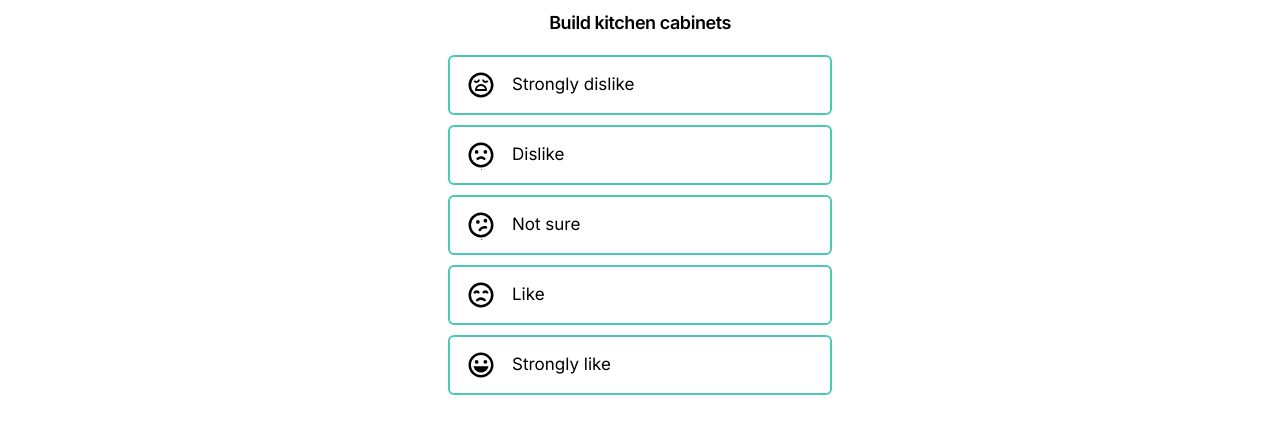
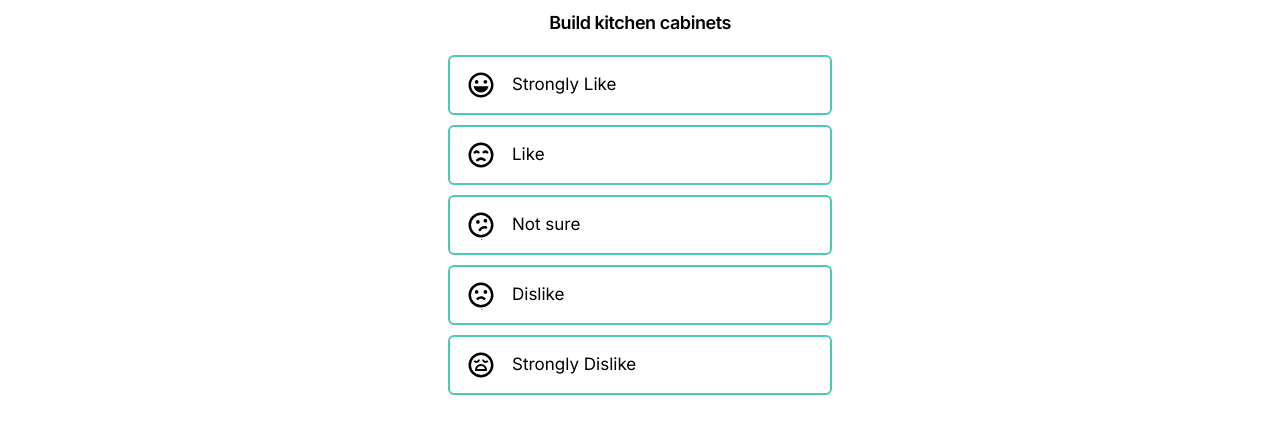
Before and after one commit to 01akhil/edetch, a React (Vite) app in the folder frontend/: page /pschometric-test in a window 1280 px wide. Shown: the part 237-667 px from the top of the page. Built offline with nearby package versions, Linux system fonts and the light colour scheme; sample sign-in values are in the browser's storage.

Commit message:
changed order of options

```diff
--- a/frontend/src/components/PsychometricTest.jsx
+++ b/frontend/src/components/PsychometricTest.jsx
@@ -13,7 +13,7 @@
 //         <path fillRule="evenodd" d="M12 2C6.477 2 2 6.477 2 12s4.477 10 10 10s10-4.477 10-10S17.523 2 12 2M4 12a8 8 0 1 1 16 0a8 8 0 0 1-16 0" clipRule="evenodd"></path>
 //       </g>
 //     </svg>
-//   ), // Strongly dislike
+//   ), // Strongly Like
 //   2: (
 //     <svg className="hover:fill-[white]" fill="currentColor" xmlns="http://www.w3.org/2000/svg" width={30} viewBox="0 0 24 24">
 //       <g fillRule="evenodd">
@@ -21,7 +21,7 @@
 //         <path fill="currentColor" d="M12 2c5.523 0 10 4.477 10 10s-4.477 10-10 10S2 17.523 2 12S6.477 2 12 2m0 2a8 8 0 1 0 0 16a8 8 0 0 0 0-16m0 9c1.267 0 2.427.473 3.308 1.25a1 1 0 1 1-1.324 1.5A3 3 0 0 0 12 15c-.761 0-1.455.282-1.984.75a1 1 0 1 1-1.323-1.5A5 5 0 0 1 12 13M8.5 8a1.5 1.5 0 1 1 0 3a1.5 1.5 0 0 1 0-3m7 0a1.5 1.5 0 1 1 0 3a1.5 1.5 0 0 1 0-3"></path>
 //       </g>
 //     </svg>
-//   ), // Dislike
+//   ), // Like
 //   3: (
 //     <svg className="hover:fill-[white]" fill="currentColor" xmlns="http://www.w3.org/2000/svg" width={30} viewBox="0 0 24 24">
 //       <g>
@@ -48,8 +48,8 @@
 
 
 // const options = [
-//   { id: 1, text: "Strongly dislike",emoji: optionEmojis[1] },
-//   { id: 2, text: "Dislike",emoji: optionEmojis[2] },
+//   { id: 1, text: "Strongly Like",emoji: optionEmojis[1] },
+//   { id: 2, text: "Like",emoji: optionEmojis[2] },
 //   { id: 3, text: "Not sure",emoji: optionEmojis[3] },
 //   { id: 4, text: "Like",  emoji: optionEmojis[4] },
 //   { id: 5, text: "Strongly like", emoji: optionEmojis[5]  },
@@ -268,297 +268,298 @@
 
 import React, { useState } from "react";
 import ProgressBar from "./ProgressBar";
-import { ChevronLeft,ChevronRight } from 'lucide-react';
+import { ChevronLeft,ChevronRight, Linkedin } from 'lucide-react';
 import {Footer} from './Footer';
 import { Navigate, useNavigate } from "react-router-dom";
+
 
 
 const PsychometricTest = () => {
 
   const navigate=useNavigate();
 
+
+
     const questions = [
     {
       text: "Build kitchen cabinets",
-      options: ["Strongly dislike", "Dislike", "Not sure", "Like", "Strongly like"],
+      options: ["Strongly Like", "Like", "Not sure", "Dislike", "Strongly Dislike"],
     },
     {
       text: "Lay brick or tile",
-      options: ["Strongly dislike", "Dislike", "Not sure", "Like", "Strongly like"],
+      options: ["Strongly Like", "Like", "Not sure", "Dislike", "Strongly Dislike"],
     },
     {
       text: "Develop a new medicine",
-      options: ["Strongly dislike", "Dislike", "Not sure", "Likely", "Strongly likely"],
+      options: ["Strongly Like", "Like", "Not sure", "Disikely", "Strongly Dislike"],
     },
     {
       text: "Study ways to reduce water pollution",
-      options: ["Strongly dislike", "Dislike", "Not sure", "Like", "Strongly like"],
+      options: ["Strongly Like", "Like", "Not sure", "Dislike", "Strongly Dislike"],
     },
 
     {
       text: "Write books or plays",
-      options: ["Strongly dislike", "Dislike", "Not sure", "Like", "Strongly like"],
+      options: ["Strongly Like", "Like", "Not sure", "Dislike", "Strongly Dislike"],
     },
 
     {
       text: "Play a musical instrument",
-      options: ["Strongly dislike", "Dislike", "Not sure", "Like", "Strongly like"],
+      options: ["Strongly Like", "Like", "Not sure", "Dislike", "Strongly Dislike"],
     },
 
     {
       text: "Teach an individual an exercise routine",
-      options: ["Strongly dislike", "Dislike", "Not sure", "Like", "Strongly like"],
+      options: ["Strongly Like", "Like", "Not sure", "Dislike", "Strongly Dislike"],
     },
 
     {
       text: "Help people with personal or emotional problems",
-      options: ["Strongly dislike", "Dislike", "Not sure", "Like", "Strongly like"],
+      options: ["Strongly Like", "Like", "Not sure","Dislike", "Strongly Dislike"],
     },
 
     {
       text: "Buy and sell stocks and bonds",
-      options: ["Strongly dislike", "Dislike", "Not sure", "Like", "Strongly like"],
+      options: ["Strongly Like", "Like", "Not sure","Dislike", "Strongly Dislike"],
     },
 
     {
       text: "Manage a retail store",
-      options: ["Strongly dislike", "Dislike", "Not sure", "Like", "Strongly like"],
+      options: ["Strongly Like", "Like", "Not sure","Dislike" ,"Strongly Dislike"],
     },
 
     {
       text: "Develop a spreadsheet using computer software",
-      options: ["Strongly dislike", "Dislike", "Not sure", "Like", "Strongly like"],
+      options: ["Strongly Like", "Like", "Not sure","Dislike", "Strongly Dislike"],
     },
 
     {
       text: "Proofread records or forms",
-      options: ["Strongly dislike", "Dislike", "Not sure", "Like", "Strongly like"],
+      options: ["Strongly Like", "Like", "Not sure", "Dislike", "Strongly Dislike"],
     },
 
     {
       text: "Repair household appliances",
-      options: ["Strongly dislike", "Dislike", "Not sure", "Like", "Strongly like"],
+      options: ["Strongly Like", "Like", "Not sure", "Dislike", "Strongly Dislike"],
     },
 
     {
       text: "Raise fish in a fish hatchery",
-      options: ["Strongly dislike", "Dislike", "Not sure", "Like", "Strongly like"],
+      options: ["Strongly Like", "Like", "Not sure", "Dislike", "Strongly Dislike"],
     },
 
     {
       text: "Conduct chemical experiments",
-      options: ["Strongly dislike", "Dislike", "Not sure", "Like", "Strongly like"],
+      options: ["Strongly Like", "Like", "Not sure","Dislike", "Strongly Dislike"],
     },
 
     {
       text: "Study the movement of planets",
-      options: ["Strongly dislike", "Dislike", "Not sure", "Like", "Strongly like"],
+      options: ["Strongly Like", "Like", "Not sure", "Dislike", "Strongly Dislike"],
     },
 
     {
       text: "Compose or arrange music",
-      options: ["Strongly dislike", "Dislike", "Not sure", "Like", "Strongly like"],
+      options: ["Strongly Like", "Like", "Not sure","Dislike", "Strongly Dislike"],
     },
 
     {
       text: "Draw pictures",
-      options: ["Strongly dislike", "Dislike", "Not sure", "Like", "Strongly like"],
+      options: ["Strongly Like", "Like", "Not sure", "Dislike", "Strongly Dislike"],
     },
 
     {
       text: "Give career guidance to people",
-      options: ["Strongly dislike", "Dislike", "Not sure", "Like", "Strongly like"],
+      options: ["Strongly Like", "Like", "Not sure", "Dislike", "Strongly Dislike"],
     },
 
     {
       text: "Perform rehabilitation therapy",
-      options: ["Strongly dislike", "Dislike", "Not sure", "Like", "Strongly like"],
+      options: ["Strongly Like", "Like", "Not sure","Dislike", "Strongly Dislike"],
     },
 
     {
       text: "Operate a beauty salon or barber shop",
-      options: ["Strongly dislike", "Dislike", "Not sure", "Like", "Strongly Like"],
+      options: ["Strongly Like", "Like", "Not sure","Dislike", "Strongly Dislike"],
     },
 
     {
       text: "Manage a department within a large company",
-      options: ["Strongly dislike", "Dislike", "Not sure", "Like", "Strongly Like"],
+      options: ["Strongly Like", "Like", "Not sure", "Dislike", "Strongly Dislike"],
     },
 
     {
       text: "Install software across computers on a large network",
-      options: ["Strongly dislike", "Dislike", "Not sure", "Like", "Strongly Like"],
+      options: ["Strongly Like", "Like", "Not sure", "Dislike", "Strongly Dislike"],
     },
 
     {
       text: "Operate a calculator",
-      options: ["Strongly dislike", "Dislike", "Not sure", "Like", "Strongly Like"],
+      options: ["Strongly Like", "Like", "Not sure","Dislike", "Strongly Dislike"],
     },
     {
       text: "Assemble electronic parts",
-      options: ["Strongly dislike", "Dislike", "Not sure", "Like", "Strongly Like"],
+      options: ["Strongly Like", "Like", "Not sure","Dislike", "Strongly Dislike"],
     },
     {
       text: "Drive a truck to deliver packages to offices and homes",
-      options: ["Strongly dislike", "Dislike", "Not sure", "Like", "Strongly Like"],
+      options: ["Strongly Like", "Like", "Not sure", "Dislike", "Strongly Dislike"],
     },
     {
       text: "Examine blood samples using a microscope",
-      options: ["Strongly dislike", "Dislike", "Not sure", "Like", "Strongly Like"],
+      options: ["Strongly Like", "Like", "Not sure", "Dislike", "Strongly Dislike"],
     },
     {
       text: "Investigate the cause of a fire",
-      options: ["Strongly dislike", "Dislike", "Not sure", "Like", "Strongly Like"],
+      options: ["Strongly Like", "Like", "Not sure", "Dislike", "Strongly Dislike"],
     },
     {
       text: "Create special effects for movies",
-      options: ["Strongly dislike", "Dislike", "Not sure", "Like", "Strongly Like"],
+      options: ["Strongly Like", "Like", "Not sure", "Dislike", "Strongly Dislike"],
     },
     {
       text: "Paint sets for plays",
-      options: ["Strongly dislike", "Dislike", "Not sure", "Like", "Strongly Like"],
+      options: ["Strongly Like", "Like", "Not sure", "Dislike", "Strongly Dislike"],
     },
     {
       text: "Do volunteer work at a non-profit organization",
-      options: ["Strongly dislike", "Dislike", "Not Sure", "Like", "Strongly Like"],
+      options: ["Strongly Like", "Like", "Not Sure","Dislike", "Strongly Dislike"],
     },
     {
       text: "Teach children how to play sports",
-      options: ["Strongly dislike", "Dislike", "Not Sure", "Like", "Strongly Like"],
+      options: ["Strongly Like", "Like", "Not Sure", "Dislike", "Strongly Dislike"],
     },
     {
       text: "Start your own business",
-      options: ["Strongly dislike", "Dislike", "Not Sure", "Like", "Strongly Like"],
+      options: ["Strongly Like", "Like", "Not Sure", "Dislike", "Strongly Dislike"],
     },
     {
       text: "Negotiate business contracts",
-      options: ["Strongly dislike", "Dislike", "Not Sure", "Like", "Strongly Like"],
+      options: ["Strongly Like", "Like", "Not Sure", "Dislike", "Strongly Dislike"],
     },
     {
       text: "Keep shipping and receiving records",
-      options: ["Strongly dislike", "Dislike", "Not Sure", "Like", "Strongly Like"],
+      options: ["Strongly Like", "Like", "Not Sure", "Dislike", "Strongly Dislike"],
     },
     {
       text: "Calculate the wages of employees",
-      options: ["Strongly dislike", "Dislike", "Not Sure", "Like", "Strongly Like"],
+      options: ["Strongly Like", "Like", "Not Sure","Dislike", "Strongly Dislike"],
     },
     {
       text: "Test the quality of parts before shipment",
-      options: ["Strongly dislike", "Dislike", "Not Sure", "Like", "Strongly Like"],
+      options: ["Strongly Like", "Like", "Not Sure", "Dislike", "Strongly Dislike"],
     },
     {
       text: "Repair and install locks",
-      options: ["Strongly dislike", "Dislike", "Not Sure", "Like", "Strongly Like"],
+      options: ["Strongly Like", "Like", "Not Sure","Dislike", "Strongly Dislike"],
     },
     {
       text: "Develop a way to better predict the weather",
-      options: ["Strongly dislike", "Dislike", "Not Sure", "Like", "Strongly Like"],
+      options: ["Strongly Like", "Like", "Not Sure", "Dislike", "Strongly Dislike"],
     },
     {
       text: "Work in a biology lab",
-      options: ["Strongly dislike", "Dislike", "Not Sure", "Like", "Strongly Like"],
+      options: ["Strongly Like", "Like", "Not Sure","Dislike", "Strongly Dislike"],
     },
     {
       text: "Write scripts for movies or television shows",
-      options: ["Strongly dislike", "Dislike", "Not Sure", "Like", "Strongly Like"],
+      options: ["Strongly Like", "Like", "Not Sure","Dislike", "Strongly Dislike"],
     },
     {
       text: "Perform jazz or tap dance",
-      options: ["Strongly dislike", "Dislike", "Not Sure", "Like", "Strongly Like"],
+      options: ["Strongly Like", "Like", "Not Sure", "Dislike", "Strongly Dislike"],
     },
     {
       text: "Teach sign language to people who are deaf or hard of hearing",
-      options: ["Strongly dislike", "Dislike", "Not Sure", "Like", "Strongly Like"],
+      options: ["Strongly Like", "Like", "Not Sure", "Dislike", "Strongly Dislike"],
     },
     {
       text: "Help conduct a group therapy session",
-      options: ["Strongly dislike", "Dislike", "Not Sure", "Like", "Strongly Like"],
+      options: ["Strongly Like", "Like", "Not Sure", "Dislike", "Strongly Dislike"],
     },
     {
       text: "Represent a client in a lawsuit",
-      options: ["Strongly dislike", "Dislike", "Not Sure", "Like", "Strongly Like"],
+      options: ["Strongly Like", "Like", "Not Sure", "Dislike", "Strongly Dislike"],
     },
     {
       text: "Market a new line of clothing",
-      options: ["Strongly dislike", "Dislike", "Not Sure", "Like", "Strongly Like"],
+      options: ["Strongly Like", "Like", "Not Sure", "Dislike", "Strongly Dislike"],
     },
     {
       text: "Inventory supplies using a hand-held computer",
-      options: ["Strongly dislike", "Dislike", "Not Sure", "Like", "Strongly Like"],
+      options: ["Strongly Like", "Like", "Not Sure", "Dislike", "Strongly Dislike"],
     },
     {
       text: "Record rent payments",
-      options: ["Strongly dislike", "Dislike", "Not Sure", "Like", "Strongly Like"],
+      options: ["Strongly Like", "Like", "Not Sure", "Dislike", "Strongly Dislike"],
     },
     {
       text: "Set up and operate machines to make products",
-      options: ["Strongly dislike", "Dislike", "Not Sure", "Like", "Strongly Like"],
+      options: ["Strongly Like", "Like", "Not Sure", "Dislike", "Strongly Dislike"],
     },
     {
       text: "Put out forest fires",
-      options: ["Strongly dislike", "Dislike", "Not Sure", "Like", "Strongly Like"],
+      options: ["Strongly Like", "Like", "Not Sure","Dislike", "Strongly Dislike"],
     },
     {
       text: "Invent a replacement for sugar",
-      options: ["Strongly dislike", "Dislike", "Not Sure", "Like", "Strongly Like"],
+      options: ["Strongly Like", "Like", "Not Sure", "Dislike", "Strongly Dislike"],
     },
     {
       text: "Do laboratory tests to identify diseases",
-      options: ["Strongly dislike", "Dislike", "Not Sure", "Like", "Strongly Like"],
+      options: ["Strongly Like", "Like", "Not Sure", "Dislike", "Strongly Dislike"],
     },
     {
       text: "Sing in a band",
-      options: ["Strongly dislike", "Dislike", "Not Sure", "Like", "Strongly Like"],
+      options: ["Strongly Like", "Like", "Not Sure", "Dislike", "Strongly Dislike"],
     },
     {
       text: "Edit movies",
-      options: ["Strongly dislike", "Dislike", "Not Sure", "Like", "Strongly Like"],
+      options: ["Strongly Like", "Like", "Not Sure", "Dislike", "Strongly Dislike"],
     },
     {
       text: "Take care of children at a day-care center",
-      options: ["Strongly dislike", "Dislike", "Not Sure", "Like", "Strongly Like"],
+      options: ["Strongly Like", "Like", "Not Sure", "Dislike", "Strongly Dislike"],
     },
     {
       text: "Teach a high-school class",
-      options: ["Strongly dislike", "Dislike", "Not Sure", "Like", "Strongly Like"],
+      options: ["Strongly Like", "Like", "Not Sure","Dislike", "Strongly Dislike"],
     },
     {
       text: "Sell merchandise at a department store",
-      options: ["Strongly dislike", "Dislike", "Not Sure", "Like", "Strongly Like"],
+      options: ["Strongly Like", "Like", "Not Sure", "Dislike", "Strongly Dislike"],
     },
     {
       text: "Manage a clothing store",
-      options: ["Strongly dislike", "Dislike", "Not Sure", "Like", "Strongly Like"],
+      options: ["Strongly Like", "Like", "Not Sure", "Dislike", "Strongly Dislike"],
     },
     {
       text: "Keep inventory records",
-      options: ["Strongly dislike", "Dislike", "Not Sure", "Like", "Strongly Like"],
+      options: ["Strongly Like", "Like", "Not Sure","Dislike", "Strongly Dislike"],
     },
     {
       text: "Stamp, sort, and distribute mail for an organization",
-      options: ["Strongly dislike", "Dislike", "Not Sure", "Like", "Strongly Like"],
+      options: ["Strongly Like", "Like", "Not Sure", "Dislike", "Strongly Dislike"],
     },
   ];
 
 
   const optionEmojis = {
   1: (
-    <svg className="hover:fill-[#4CC9B3]" fill="currentColor" xmlns="http://www.w3.org/2000/svg" width={30} viewBox="0 0 24 24">
-      <g>
-        <path d="M9.704 7.54a2 2 0 0 1-.318.712c-.184.263-.42.461-.72.541c-.298.08-.602.027-.893-.108a2 2 0 0 1-.631-.459l-1.131.986c.229.262.625.598 1.13.833c.51.237 1.183.393 1.914.197c.732-.196 1.236-.667 1.56-1.128c.319-.455.494-.944.561-1.286zm4.593 0c.03.154.13.444.318.712c.184.263.42.461.72.541c.298.08.602.027.893-.108c.298-.139.528-.34.631-.459l1.131.986a3.5 3.5 0 0 1-1.13.833c-.51.237-1.182.393-1.914.197c-.731-.196-1.236-.667-1.56-1.128a3.5 3.5 0 0 1-.56-1.286z"></path>
-        <path fillRule="evenodd" d="M8.641 12.641A4.75 4.75 0 0 1 16.75 16v.75h-9.5V16c0-1.26.5-2.468 1.391-3.359M12 12.75a3.25 3.25 0 0 0-3.162 2.5h6.324A3.25 3.25 0 0 0 12 12.75" clipRule="evenodd"></path>
-        <path fillRule="evenodd" d="M12 2C6.477 2 2 6.477 2 12s4.477 10 10 10s10-4.477 10-10S17.523 2 12 2M4 12a8 8 0 1 1 16 0a8 8 0 0 1-16 0" clipRule="evenodd"></path>
-      </g>
-    </svg>
-  ), // Strongly dislike
+    <svg className="hover:fill-[white]" fill="currentColor" xmlns="http://www.w3.org/2000/svg" width={30} viewBox="0 0 24 24">
+    <path className="hover:fill-[white]" fill="currentColor" d="M12 2C6.486 2 2 6.486 2 12s4.486 10 10 10s10-4.486 10-10S17.514 2 12 2m0 18c-4.411 0-8-3.589-8-8s3.589-8 8-8s8 3.589 8 8s-3.589 8-8 8"></path>
+    <circle  cx={8.5} cy={9.5} r={1.5} fill="currentColor"></circle>
+    <circle cx={15.493} cy={9.493} r={1.493} fill="currentColor"></circle>
+    <path fill="currentColor" d="M12 18c5 0 6-5 6-5H6s1 5 6 5"></path>
+  </svg>
+
+  ), // Strongly Like
   2: (
     <svg className="hover:fill-[white]" fill="currentColor" xmlns="http://www.w3.org/2000/svg" width={30} viewBox="0 0 24 24">
-      <g fillRule="evenodd">
-        <path fill="currentColor" d="m12.594 23.258l-.012.002l-.071.035l-.02.004l-.014-.004l-.071-.036q-.016-.004-.024.006l-.004.01l-.017.428l.005.02l.01.013l.104.074l.015.004l.012-.004l.104-.074l.012-.016l.004-.017l-.017-.427q-.004-.016-.016-.018m.264-.113l-.014.002l-.184.093l-.01.01l-.003.011l.018.43l.005.012l.008.008l.201.092q.019.005.029-.008l.004-.014l-.034-.614q-.005-.019-.02-.022m-.715.002a.02.02 0 0 0-.027.006l-.006.014l-.034.614q.001.018.017.024l.015-.002l.201-.093l.01-.008l.003-.011l.018-.43l-.003-.012l-.01-.01z"></path>
-        <path fill="currentColor" d="M12 2c5.523 0 10 4.477 10 10s-4.477 10-10 10S2 17.523 2 12S6.477 2 12 2m0 2a8 8 0 1 0 0 16a8 8 0 0 0 0-16m0 9c1.267 0 2.427.473 3.308 1.25a1 1 0 1 1-1.324 1.5A3 3 0 0 0 12 15c-.761 0-1.455.282-1.984.75a1 1 0 1 1-1.323-1.5A5 5 0 0 1 12 13M8.5 8a1.5 1.5 0 1 1 0 3a1.5 1.5 0 0 1 0-3m7 0a1.5 1.5 0 1 1 0 3a1.5 1.5 0 0 1 0-3"></path>
-      </g>
-    </svg>
-  ), // Dislike
+    <path d="M8.36 15.33a1 1 0 0 0-.13 1.4a1 1 0 0 0 1.41.13a3.76 3.76 0 0 1 4.72 0a1 1 0 0 0 .64.23a1 1 0 0 0 .64-1.76a5.81 5.81 0 0 0-7.28 0m.85-4.79a1 1 0 0 0 1.41 0a1 1 0 0 0 0-1.41a3.08 3.08 0 0 0-4.24 0a1 1 0 1 0 1.41 1.41a1 1 0 0 1 1.42 0M12 2a10 10 0 1 0 10 10A10 10 0 0 0 12 2m0 18a8 8 0 1 1 8-8a8 8 0 0 1-8 8m5.62-10.87a3.08 3.08 0 0 0-4.24 0a1 1 0 0 0 1.41 1.41a1 1 0 0 1 1.42 0a1 1 0 0 0 1.41 0a1 1 0 0 0 0-1.41"></path>
+  </svg>
+
+  ), // Like
   3: (
     <svg className="hover:fill-[white]" fill="currentColor" xmlns="http://www.w3.org/2000/svg" width={30} viewBox="0 0 24 24">
       <g>
@@ -569,16 +570,20 @@ const PsychometricTest = () => {
   ), // Unsure
   4: (
     <svg className="hover:fill-[white]" fill="currentColor" xmlns="http://www.w3.org/2000/svg" width={30} viewBox="0 0 24 24">
-      <path d="M8.36 15.33a1 1 0 0 0-.13 1.4a1 1 0 0 0 1.41.13a3.76 3.76 0 0 1 4.72 0a1 1 0 0 0 .64.23a1 1 0 0 0 .64-1.76a5.81 5.81 0 0 0-7.28 0m.85-4.79a1 1 0 0 0 1.41 0a1 1 0 0 0 0-1.41a3.08 3.08 0 0 0-4.24 0a1 1 0 1 0 1.41 1.41a1 1 0 0 1 1.42 0M12 2a10 10 0 1 0 10 10A10 10 0 0 0 12 2m0 18a8 8 0 1 1 8-8a8 8 0 0 1-8 8m5.62-10.87a3.08 3.08 0 0 0-4.24 0a1 1 0 0 0 1.41 1.41a1 1 0 0 1 1.42 0a1 1 0 0 0 1.41 0a1 1 0 0 0 0-1.41"></path>
+      <g fillRule="evenodd">
+        <path fill="currentColor" d="m12.594 23.258l-.012.002l-.071.035l-.02.004l-.014-.004l-.071-.036q-.016-.004-.024.006l-.004.01l-.017.428l.005.02l.01.013l.104.074l.015.004l.012-.004l.104-.074l.012-.016l.004-.017l-.017-.427q-.004-.016-.016-.018m.264-.113l-.014.002l-.184.093l-.01.01l-.003.011l.018.43l.005.012l.008.008l.201.092q.019.005.029-.008l.004-.014l-.034-.614q-.005-.019-.02-.022m-.715.002a.02.02 0 0 0-.027.006l-.006.014l-.034.614q.001.018.017.024l.015-.002l.201-.093l.01-.008l.003-.011l.018-.43l-.003-.012l-.01-.01z"></path>
+        <path fill="currentColor" d="M12 2c5.523 0 10 4.477 10 10s-4.477 10-10 10S2 17.523 2 12S6.477 2 12 2m0 2a8 8 0 1 0 0 16a8 8 0 0 0 0-16m0 9c1.267 0 2.427.473 3.308 1.25a1 1 0 1 1-1.324 1.5A3 3 0 0 0 12 15c-.761 0-1.455.282-1.984.75a1 1 0 1 1-1.323-1.5A5 5 0 0 1 12 13M8.5 8a1.5 1.5 0 1 1 0 3a1.5 1.5 0 0 1 0-3m7 0a1.5 1.5 0 1 1 0 3a1.5 1.5 0 0 1 0-3"></path>
+      </g>
     </svg>
   ), // Like
   5: (
-    <svg className="hover:fill-[white]" fill="currentColor" xmlns="http://www.w3.org/2000/svg" width={30} viewBox="0 0 24 24">
-      <path className="hover:fill-[white]" fill="currentColor" d="M12 2C6.486 2 2 6.486 2 12s4.486 10 10 10s10-4.486 10-10S17.514 2 12 2m0 18c-4.411 0-8-3.589-8-8s3.589-8 8-8s8 3.589 8 8s-3.589 8-8 8"></path>
-      <circle  cx={8.5} cy={9.5} r={1.5} fill="currentColor"></circle>
-      <circle cx={15.493} cy={9.493} r={1.493} fill="currentColor"></circle>
-      <path fill="currentColor" d="M12 18c5 0 6-5 6-5H6s1 5 6 5"></path>
-    </svg>
+    <svg className="hover:fill-[#4CC9B3]" fill="currentColor" xmlns="http://www.w3.org/2000/svg" width={30} viewBox="0 0 24 24">
+    <g>
+      <path d="M9.704 7.54a2 2 0 0 1-.318.712c-.184.263-.42.461-.72.541c-.298.08-.602.027-.893-.108a2 2 0 0 1-.631-.459l-1.131.986c.229.262.625.598 1.13.833c.51.237 1.183.393 1.914.197c.732-.196 1.236-.667 1.56-1.128c.319-.455.494-.944.561-1.286zm4.593 0c.03.154.13.444.318.712c.184.263.42.461.72.541c.298.08.602.027.893-.108c.298-.139.528-.34.631-.459l1.131.986a3.5 3.5 0 0 1-1.13.833c-.51.237-1.182.393-1.914.197c-.731-.196-1.236-.667-1.56-1.128a3.5 3.5 0 0 1-.56-1.286z"></path>
+      <path fillRule="evenodd" d="M8.641 12.641A4.75 4.75 0 0 1 16.75 16v.75h-9.5V16c0-1.26.5-2.468 1.391-3.359M12 12.75a3.25 3.25 0 0 0-3.162 2.5h6.324A3.25 3.25 0 0 0 12 12.75" clipRule="evenodd"></path>
+      <path fillRule="evenodd" d="M12 2C6.477 2 2 6.477 2 12s4.477 10 10 10s10-4.477 10-10S17.523 2 12 2M4 12a8 8 0 1 1 16 0a8 8 0 0 1-16 0" clipRule="evenodd"></path>
+    </g>
+  </svg>
   ), // Strongly Like
 };
 
@@ -587,14 +592,35 @@ const PsychometricTest = () => {
   const [selectedOptions, setSelectedOptions] = useState(Array(questions.length).fill(undefined));
   const [answerString, setAnswerString] = useState("");
 
+  // const handleOptionSelect = (optionIndex) => {
+  //   const updatedSelections = [...selectedOptions];
+  //   updatedSelections[currentQuestionIndex] = optionIndex;
+  //   setSelectedOptions(updatedSelections);
+
+  //   // Update the answer string
+  //   const updatedAnswers = updatedSelections
+  //     .map((opt) => (opt !== undefined ? String(opt + 1) : "-"))
+  //     .join("");
+  //   setAnswerString(updatedAnswers);
+
+  //   // Automatically move to the next question if not the last one
+  //   if (currentQuestionIndex < questions.length - 1) {
+  //     setCurrentQuestionIndex(currentQuestionIndex + 1);
+  //   }
+  // };
+
   const handleOptionSelect = (optionIndex) => {
     const updatedSelections = [...selectedOptions];
     updatedSelections[currentQuestionIndex] = optionIndex;
     setSelectedOptions(updatedSelections);
 
-    // Update the answer string
+    // Map optionIndex to specific values
+    const valueMap = [5,4, 3, 2, 1]; // Map optionIndex 0 -> 4, 1 -> 3, 2 -> 2, 3 -> 1
+    const mappedValue = valueMap[optionIndex];
+
+    // Update the answer string with mapped values
     const updatedAnswers = updatedSelections
-      .map((opt) => (opt !== undefined ? String(opt + 1) : "-"))
+      .map((opt) => (opt !== undefined ? String(valueMap[opt]) : "-"))
       .join("");
     setAnswerString(updatedAnswers);
 
--- a/frontend/src/pages/BrowseByIndustry.jsx
+++ b/frontend/src/pages/BrowseByIndustry.jsx
@@ -63,7 +63,7 @@ const BrowseByIndustry = () => {
                     transition={{ delay: index * 0.1, duration: 0.5 }}
                   >
                     <div className="flex justify-between items-center w-full">
-                      <h3 className="text-lg font-medium">{career.title}</h3>
+                      <h3 className="text-md font-medium">{career.title}</h3>
                       <motion.div
                         className=""
                         initial={{ opacity: 0, x: -20 }}
--- a/frontend/src/pages/SearchPage.jsx
+++ b/frontend/src/pages/SearchPage.jsx
@@ -62,7 +62,7 @@ const SearchPage = () => {
         animate={{ opacity: 1, y: 0 }}
         transition={{ delay: index * 0.1, duration: 0.5 }}
       >
-        <span className="text-lg font-medium">{career.title}</span>
+        <span className="text-md font-medium">{career.title}</span>
         <motion.div
           className=" group-hover:scale-105 flex justify-center items-center"
           initial={{ opacity: 0, x: -20 }}
```
Also changed, not shown: frontend/src/pages/CareerDetail.jsx (+59 -3 lines), frontend/src/pages/ResultPage.jsx (+12 -12 lines).
